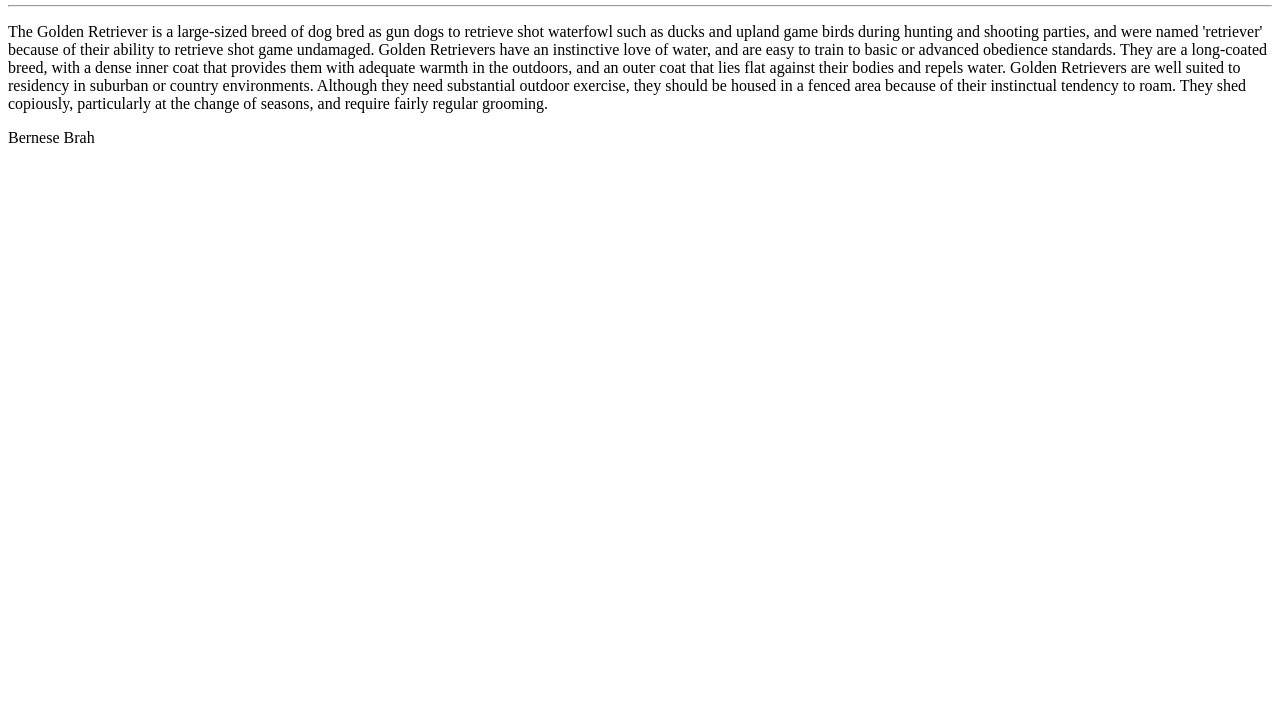
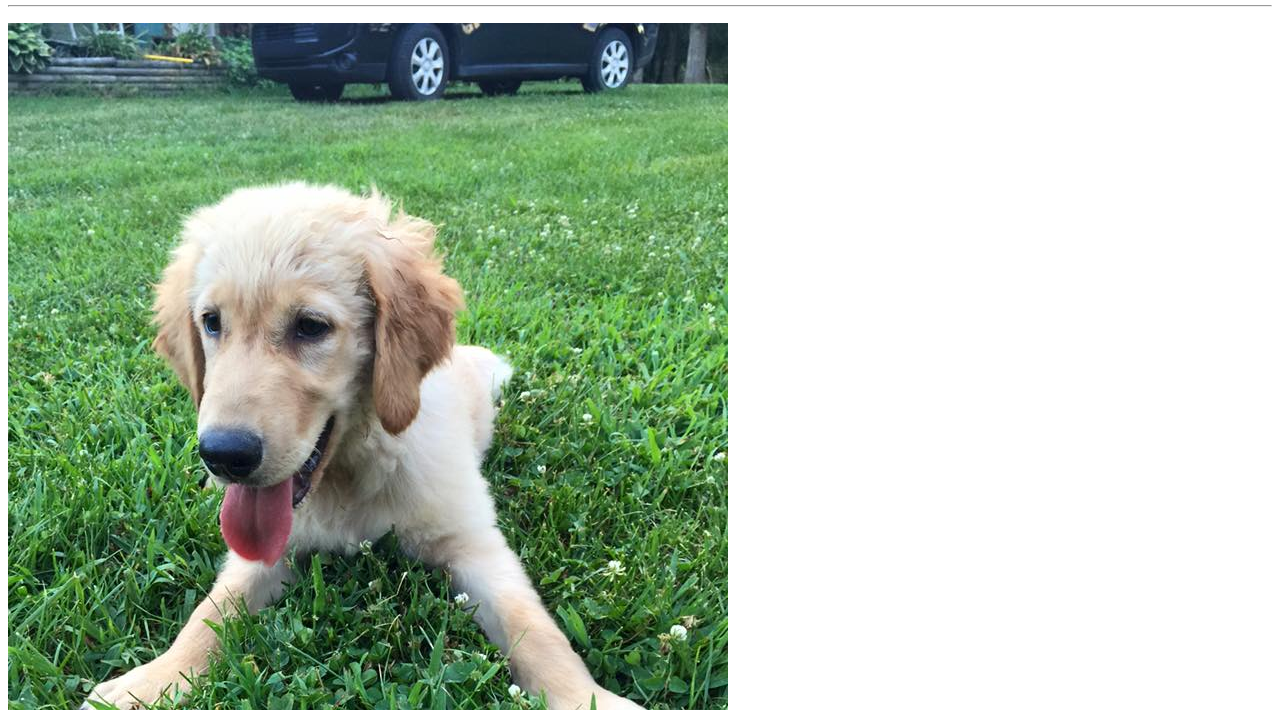
Before and after one commit to thezachcannon/thezachcannon.github.io, a website: page breeds.html in a window 1280 px wide. Shown: the part 90-800 px from the top of the page. Drawn offline with Linux system fonts and the light colour scheme.

Commit message:
Add Image

```diff
--- a/breeds.html
+++ b/breeds.html
@@ -8,14 +8,19 @@
 <hr>
 <div ng-show="goldenView">
 <p>
+  <img src="goldenAbout.jpg"/>
   The Golden Retriever is a large-sized breed of dog bred as gun dogs to retrieve shot waterfowl such as ducks and upland game birds during hunting and shooting parties, and were named 'retriever' because of their ability to retrieve shot game undamaged. Golden Retrievers have an instinctive love of water, and are easy to train to basic or advanced obedience standards. They are a long-coated breed, with a dense inner coat that provides them with adequate warmth in the outdoors, and an outer coat that lies flat against their bodies and repels water. Golden Retrievers are well suited to residency in suburban or country environments. Although they need substantial outdoor exercise, they should be housed in a fenced area because of their instinctual tendency to roam. They shed copiously, particularly at the change of seasons, and require fairly regular grooming.
 </p>
 </div>
 
 <div ng-show="goldendoodleView">
+<p>
 
+</p>
 </div>
 <div ng-show="berneseView">
-Bernese Brah
-</div></div>
+<p>
+</p>
+</div>
+</div>
 </body>
```
Also changed, not shown: bernese.jpg (added), goldenAbout.jpg (added), goldendoodle.jpg (added).
